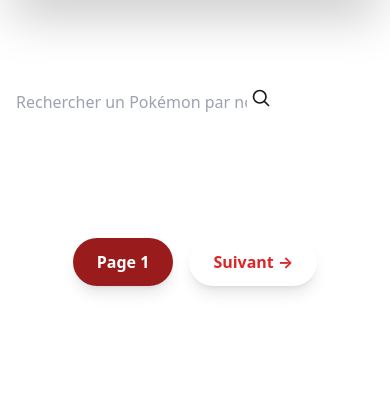
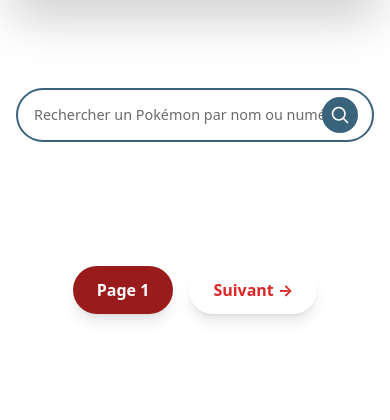
Before and after one commit to PierMart/pokeApi_Projet_B3, a Django app: page /list/ in a window 390 px wide. Shown: the part 65-485 px from the top of the page. Run offline with Django 5.2, Linux system fonts and the light colour scheme; data that the repository does not hold is empty; some libraries are stand-ins or nearby versions.

Commit message:
Update : Style Barre de recherche

```diff
--- a/pokedex/pokemon/static/pokemon/styles.css
+++ b/pokedex/pokemon/static/pokemon/styles.css
@@ -569,3 +569,157 @@ a:hover {
         height: 80px;
     }
 }
+
+/* ===============================================
+   NAVIGATION ARROWS - PAGE DETAIL
+   =============================================== */
+
+.navigation-arrow {
+    display: flex;
+    align-items: center;
+    justify-content: center;
+    width: 50px;
+    height: 50px;
+    border-radius: 50%;
+    background-color: var(--Cyndaquil-50);
+    border: 2px solid var(--Cyndaquil-blue);
+    color: var(--Cyndaquil-blue);
+    transition: all 0.3s ease;
+    cursor: pointer;
+    box-shadow: 0 2px 8px rgba(0, 0, 0, 0.1);
+}
+
+.navigation-arrow:hover {
+    background-color: var(--Cyndaquil-blue);
+    color: var(--Cyndaquil-50);
+    transform: scale(1.1);
+    box-shadow: 0 4px 15px rgba(0, 0, 0, 0.2);
+}
+
+.navigation-arrow-disabled {
+    display: flex;
+    align-items: center;
+    justify-content: center;
+    width: 50px;
+    height: 50px;
+    border-radius: 50%;
+    background-color: #e9ecef;
+    border: 2px solid var(--Cyndaquil-grey);
+    color: var(--Cyndaquil-grey);
+    cursor: not-allowed;
+    opacity: 0.5;
+    box-shadow: 0 2px 8px rgba(0, 0, 0, 0.05);
+}
+
+/* Animation de pulse pour attirer l'attention */
+@keyframes pulse-arrow {
+    0%, 100% {
+        transform: scale(1);
+    }
+    50% {
+        transform: scale(1.05);
+    }
+}
+
+.navigation-arrow-prev:hover {
+    animation: pulse-arrow 0.6s ease-in-out;
+}
+
+.navigation-arrow-next:hover {
+    animation: pulse-arrow 0.6s ease-in-out;
+}
+
+/* Responsive */
+@media (max-width: 767px) {
+    .navigation-arrow,
+    .navigation-arrow-disabled {
+        width: 40px;
+        height: 40px;
+    }
+
+    .navigation-arrow svg,
+    .navigation-arrow-disabled svg {
+        width: 24px;
+        height: 24px;
+    }
+}
+
+/* ===============================================
+   BARRE DE RECHERCHE
+   =============================================== */
+
+.search-form {
+    width: 100%;
+}
+
+.search-input {
+    width: 100%;
+    padding: 1rem 3.5rem 1rem 1.25rem;
+    font-size: 1rem;
+    border: 2px solid var(--Cyndaquil-blue);
+    border-radius: 9999px;
+    background-color: var(--Cyndaquil-50);
+    color: var(--text-primary);
+    transition: all 0.3s ease;
+    outline: none;
+}
+
+.search-input:focus {
+    border-color: var(--Cyndaquil-red);
+    box-shadow: 0 0 0 3px rgba(222, 0, 0, 0.1);
+}
+
+.search-input::placeholder {
+    color: var(--text-muted);
+}
+
+.search-button {
+    position: absolute;
+    right: 1rem;
+    top: 50%;
+    transform: translateY(-50%);
+    background-color: var(--Cyndaquil-blue);
+    color: var(--Cyndaquil-50);
+    padding: 0.5rem;
+    border-radius: 50%;
+    border: none;
+    cursor: pointer;
+    transition: all 0.3s ease;
+    display: flex;
+    align-items: center;
+    justify-content: center;
+}
+
+.search-button:hover {
+    background-color: var(--Cyndaquil-red);
+    transform: translateY(-50%) scale(1.1);
+}
+
+.search-clear {
+    position: absolute;
+    right: 3.5rem;
+    top: 50%;
+    transform: translateY(-50%);
+    background-color: var(--Cyndaquil-grey);
+    color: var(--Cyndaquil-50);
+    padding: 0.5rem;
+    border-radius: 50%;
+    cursor: pointer;
+    transition: all 0.3s ease;
+    display: flex;
+    align-items: center;
+    justify-content: center;
+}
+
+.search-clear:hover {
+    background-color: var(--Cyndaquil-red);
+    transform: translateY(-50%) scale(1.1);
+}
+
+/* Responsive search */
+@media (max-width: 640px) {
+    .search-input {
+        padding: 0.875rem 3rem 0.875rem 1rem;
+        font-size: 0.9rem;
+    }
+}
```
